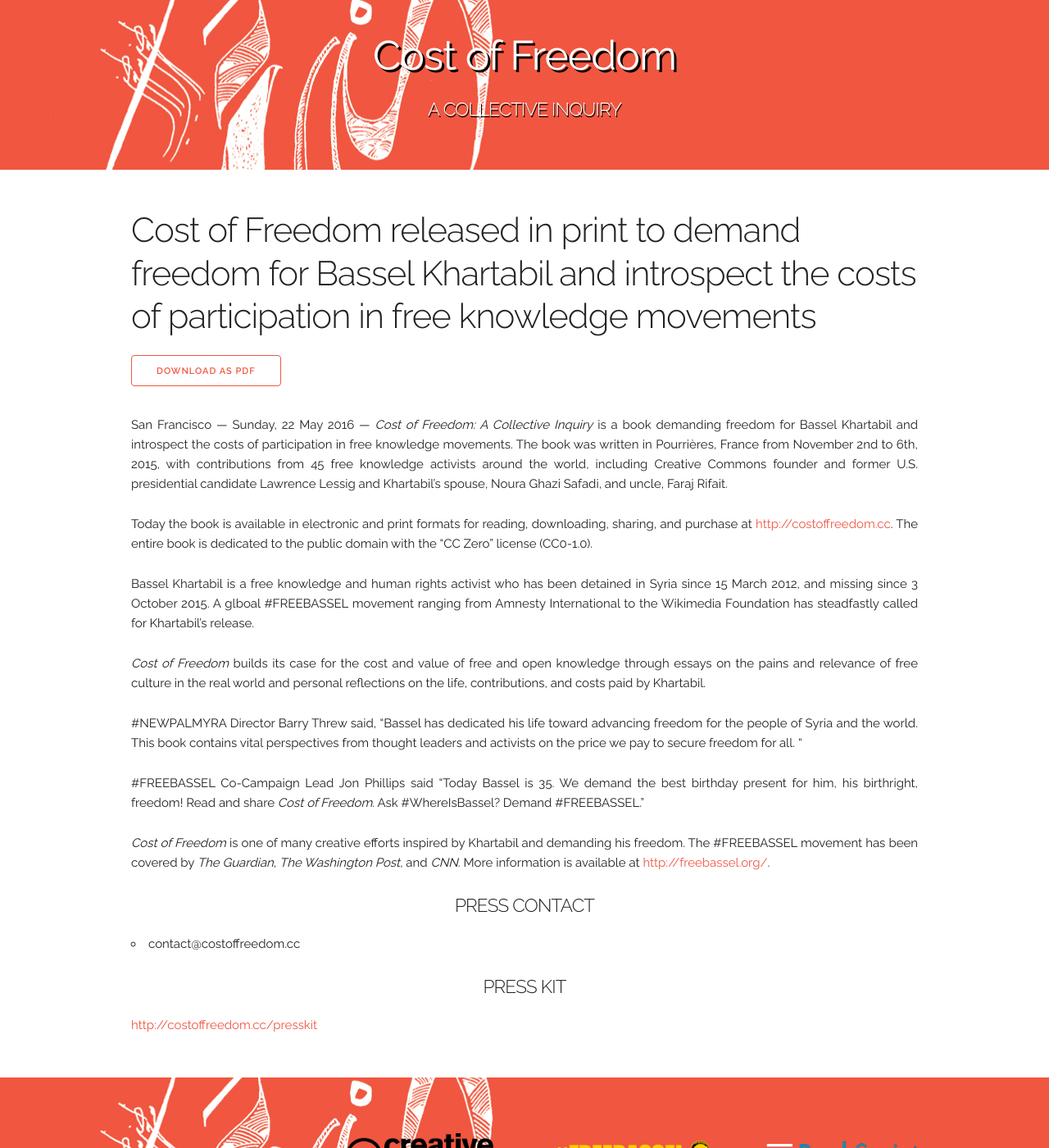
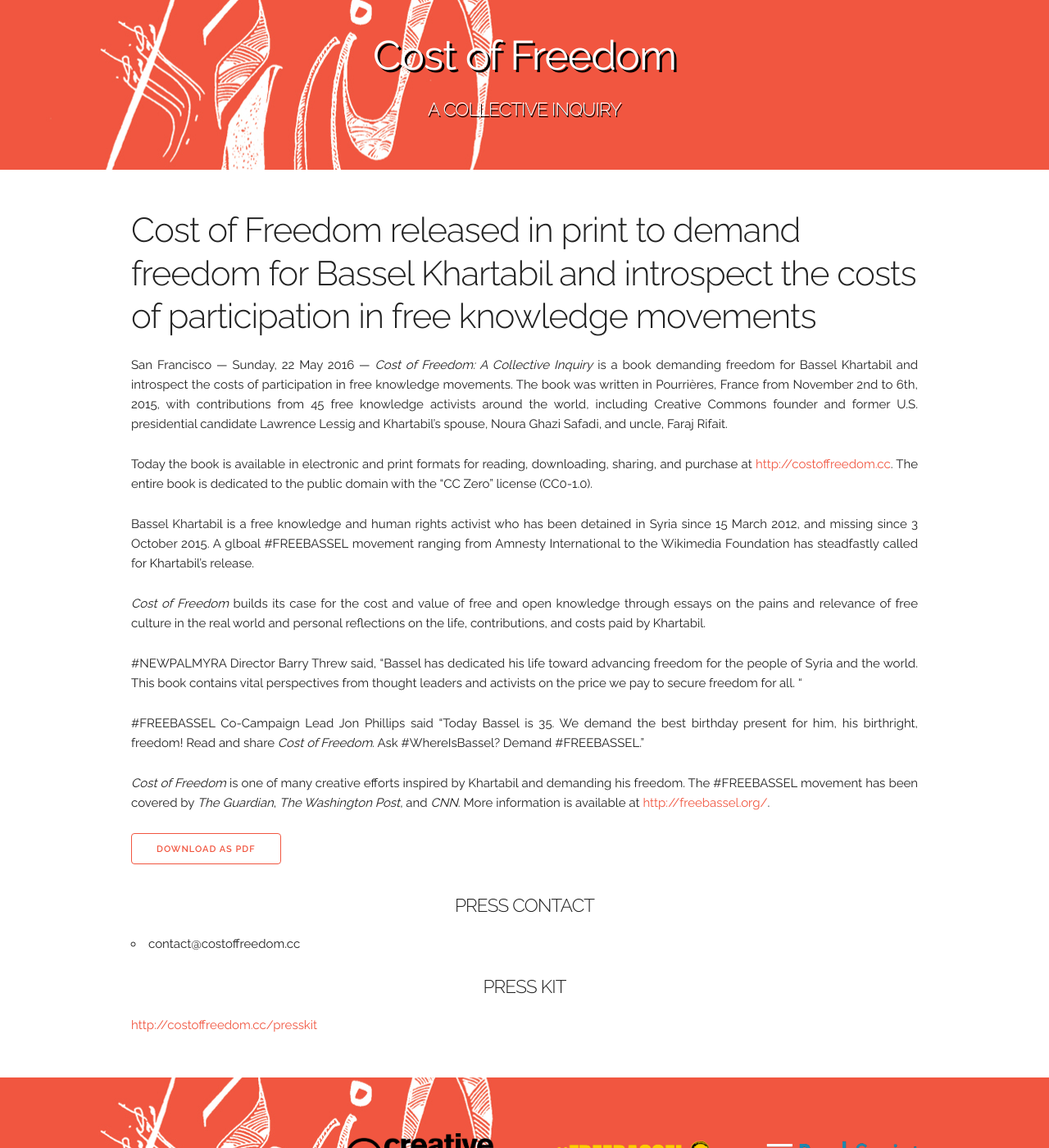
Before and after one commit to costoffreedom/costoffreedom.cc, a Jekyll site: the page built from _posts/2016-05-19-birthday-release.md, in a window 1280 px wide and 1400 px high. Shown: the whole window at 82% size. Built offline with Jekyll 4.4.1, drawn with Linux system fonts in a browser that asks for light colours; some of the changed lines change nothing that is shown.

Commit message:
remove download button from front page

```diff
--- a/_posts/2016-05-19-birthday-release.md
+++ b/_posts/2016-05-19-birthday-release.md
@@ -3,7 +3,7 @@
 layout: page
 ---
 
-<a class="button button-download no-print" href="javascript:if(window.print)window.print()">Download as PDF</a>
+
 
 San Francisco — Sunday, 22 May 2016 — *Cost of Freedom: A Collective Inquiry* is a book demanding freedom for Bassel Khartabil and introspect the costs of participation in free knowledge movements. The book was written in Pourrières, France from November 2nd to 6th, 2015, with contributions from 45 free knowledge activists around the world, including Creative Commons founder and former U.S. presidential candidate Lawrence Lessig and Khartabil's spouse, Noura Ghazi Safadi, and uncle, Faraj Rifait.
 
@@ -19,6 +19,8 @@
 
 *Cost of Freedom* is one of many creative efforts inspired by Khartabil and demanding his freedom. The #FREEBASSEL movement has been covered by *The Guardian*, *The Washington Post*, and *CNN*. More information is available at <http://freebassel.org/>.
 
+<a class="button button-download no-print" href="javascript:if(window.print)window.print()">Download as PDF</a>
+
 #### Press Contact
 
 - contact@costoffreedom.cc
```
